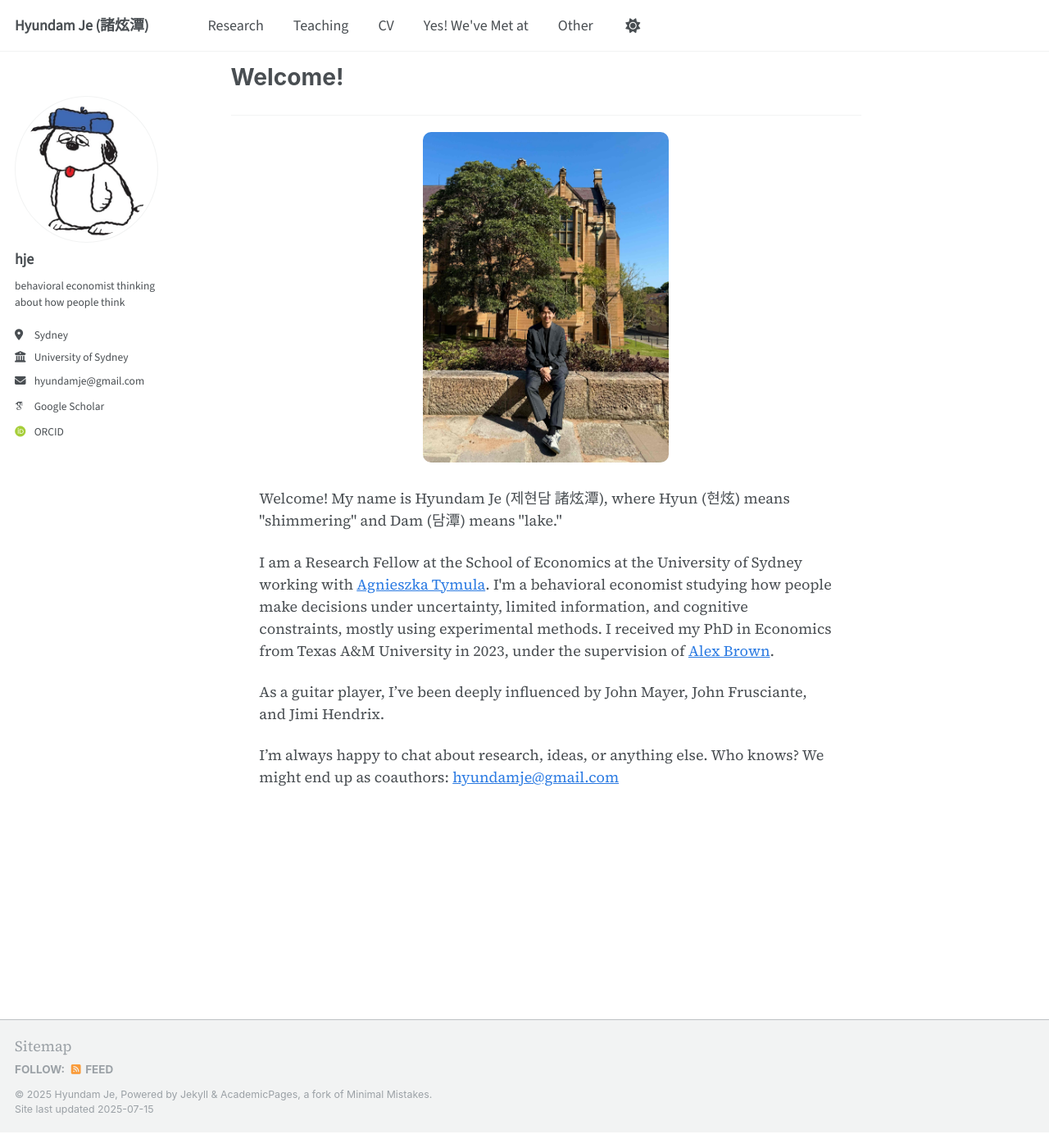
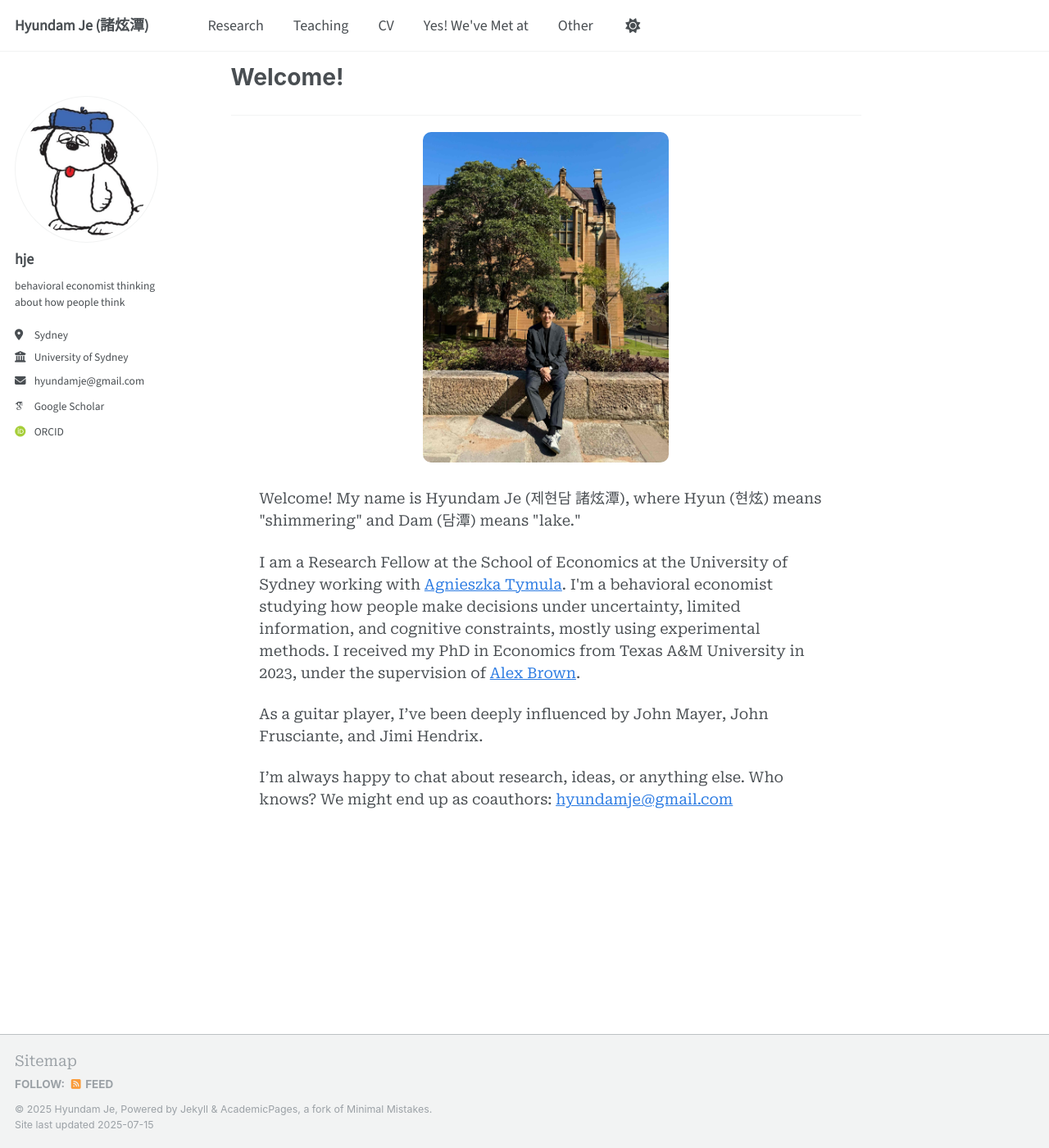
Before and after one commit to hyundamje/hyundamje.github.io, a Jekyll site: the page built from _pages/about.md, in a window 1280 px wide and 1400 px high, scrolled down 19 px. Shown: the whole window at 82% size. Built offline with Jekyll 4.4.1, drawn with Linux system fonts in a browser that asks for light colours; some web fonts are replaced.

Commit message:
Update _base.scss

```diff
--- a/_sass/layout/_base.scss
+++ b/_sass/layout/_base.scss
@@ -16,7 +16,8 @@ body {
   padding: $masthead-height 0 0;
   padding-bottom: 9em;
  // font-family: 'Merriweather', serif;
-  font-family: 'Source Serif 4', serif;
+ // font-family: 'Source Serif 4', serif;
+ font-family: 'Roboto Serif', serif;
 
 
   line-height: 1.5;
```
